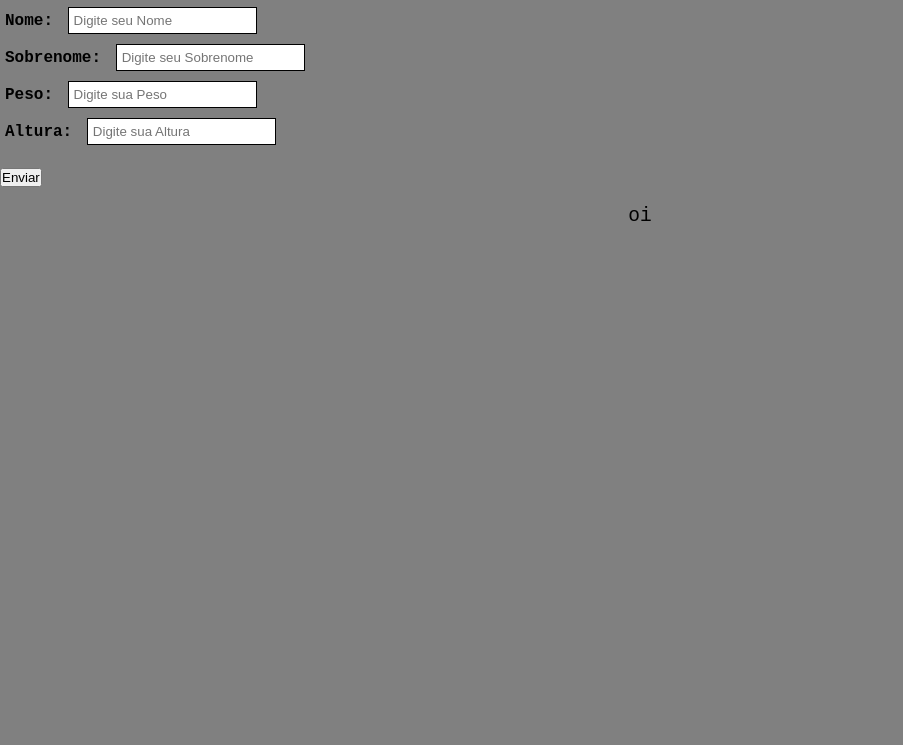
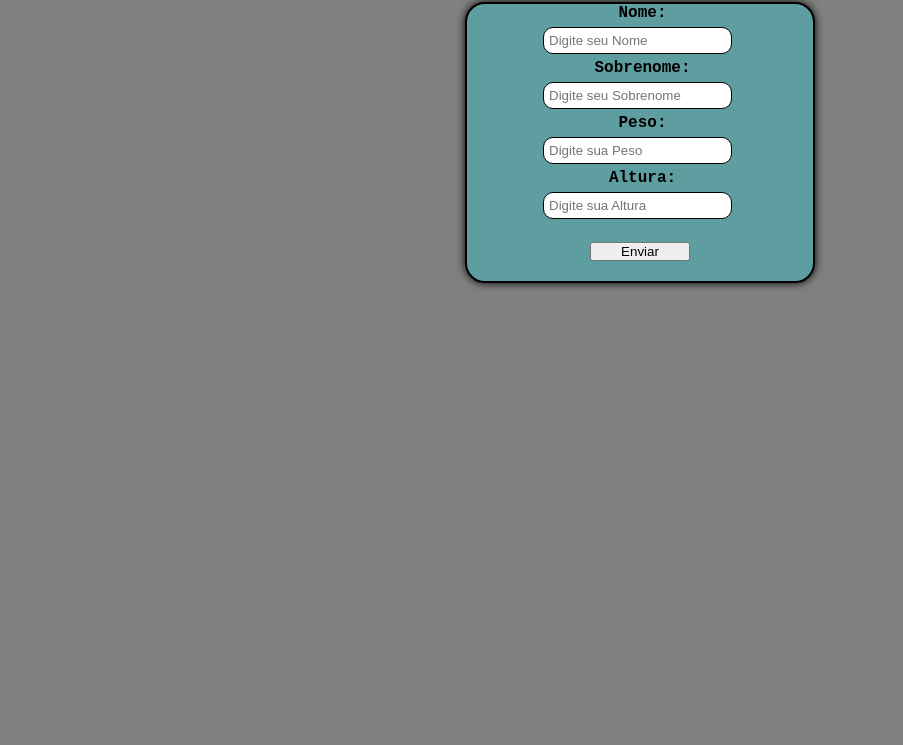
Before and after one commit to fernandesdennys/Javascript-TypeScript, a plain HTML site: page aula19 Valores primitivos e valores por referência/ex/index.html in a window 1280 px wide. Shown: the part 55-800 px from the top of the page, without its empty margins (0-903 px from the left). Drawn offline with Linux system fonts and the light colour scheme.

Commit message:
style ex.aula19

```diff
--- a/aula19 Valores primitivos e valores por referência/ex/JS/script.js
+++ b/aula19 Valores primitivos e valores por referência/ex/JS/script.js
@@ -23,10 +23,8 @@ function clicar() {
     // Adicionamos ao array
     pessoas.push(resFrom)
     resultado.innerHTML += (`<p>${nome.value} ${sobrenome.value} ${peso.value} ${altura.value}</p>`)
-    // Resetamos o formulário
-    form.reset();
-    // Exibimos o array no console
-    console.log(pessoas);
+    form.reset(); // Resetamos o formulário
+
   }
   // Adicionamos o evento corretamente
   form.addEventListener('submit', recebeEventoForm);
--- a/aula19 Valores primitivos e valores por referência/ex/css/style.css
+++ b/aula19 Valores primitivos e valores por referência/ex/css/style.css
@@ -1,12 +1,14 @@
-body {
-  background-color: gray;
-  font-family: "Courier New", Courier, monospace;
-}
 * {
   margin: 0px;
   padding: 0px;
   box-sizing: border-box;
 }
+
+body {
+  background-color: gray;
+  font-family: "Courier New", Courier, monospace;
+}
+
 h1 {
   text-align: center;
   margin: 10px;
@@ -16,13 +18,28 @@ label {
   font-weight: bolder;
   margin: 5px;
 }
+form {
+  display: block;
+  border: 2px solid black;
+  box-shadow:  0px 0px 8px black;
+  justify-content: center;
+  padding-bottom: 20px;
+  border-radius: 20px;
+  text-align: center;
+  align-items: center;
+  background-color:cadetblue;
+  width: 350px;
+  margin: auto;
+
+}
 input {
   margin: 5px;
   padding: 5px;
+  border-radius: 10px;
   border: 1px solid black;
 }
 
-input#button {
+button {
   width: 100px;
 }
 
--- a/aula19 Valores primitivos e valores por referência/ex/index.html
+++ b/aula19 Valores primitivos e valores por referência/ex/index.html
@@ -13,20 +13,20 @@
       </header>
       <form class="form" action="" method="get">
 
-        <label>Nome:
+        <label>Nome: <br>
           <input type="text" id="txtNome" placeholder="Digite seu Nome"/></label><br>
-        <label>Sobrenome:
+        <label>Sobrenome: <br>
           <input type="text" id="txtSobrenome" placeholder="Digite seu Sobrenome"/></label><br/>
-        <label>Peso:
+        <label>Peso: <br>
           <input type="text" id="txtPeso" placeholder="Digite sua Peso"/></label><br/>
-        <label>Altura:
+        <label>Altura: <br>
           <input type="text" id="txtAltura" placeholder="Digite sua Altura"/></label><br/><br/>
 
         <button type="submit">Enviar</button>
 
       </form>
       <br />
-      <div id="res">oi</div>
+      <div id="res"></div>
     </main>
     <script src="JS/script.js"></script>
   </body>
```
